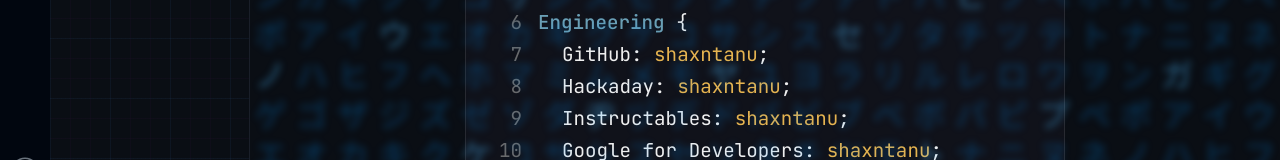
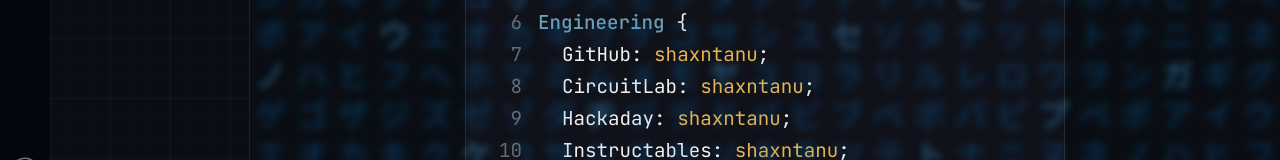
Before and after one commit to shaxntanu/VSCode-Portfolio, a Next.js app: page /contact in a window 1280 px wide. Shown: the part 532-692 px from the top of the page. Built offline with nearby package versions, Linux system fonts and the light colour scheme; no server answers; a web font is replaced by a local one.

Commit message:
Add CircuitLab link to social media section

```diff
--- a/components/ContactCode.tsx
+++ b/components/ContactCode.tsx
@@ -23,6 +23,11 @@ const contactCategories = [
         social: 'GitHub',
         link: 'shaxntanu',
         href: 'https://github.com/shaxntanu',
+      },
+      {
+        social: 'CircuitLab',
+        link: 'shaxntanu',
+        href: 'https://www.circuitlab.com/user/shaxntanu/',
       },
       {
         social: 'Hackaday',
```
